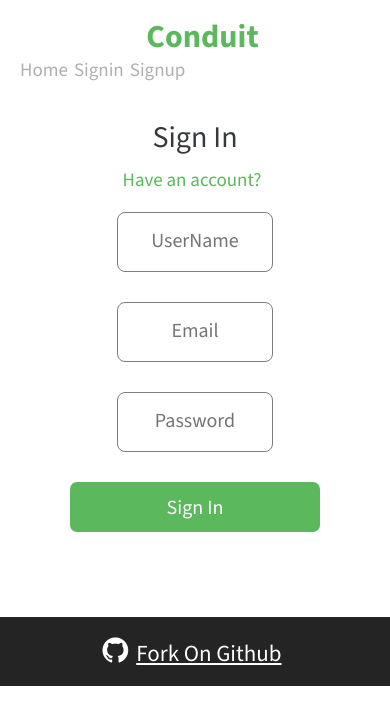
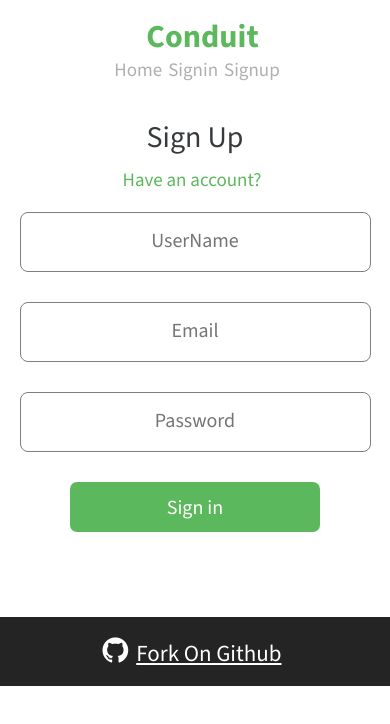
Before and after one commit to Leen-odeh3/conduit, a React (Vite) app: page /signup in a window 390 px wide. Shown: the top 724 px of the page. Built offline with nearby package versions, Linux system fonts and the light colour scheme.

Commit message:
responsive design done .

```diff
--- a/src/Component/Header/Header.css
+++ b/src/Component/Header/Header.css
@@ -14,4 +14,8 @@ a{
    a{
     padding-right: 6px;
    }
+   nav{
+    text-align: center;
+   }
+
 }
--- a/src/Pages/Settings/Settings.css
+++ b/src/Pages/Settings/Settings.css
@@ -54,3 +54,9 @@ button.btn2:hover{
     color:white;
     background-color: #b85c5c;
 }
+
+@media(max-width:800px){
+   input{
+        width:90%;
+    }
+}
--- a/src/Pages/Signup/Signup.jsx
+++ b/src/Pages/Signup/Signup.jsx
@@ -4,7 +4,7 @@ const Signup = () => {
   return (
     <div>
       <div style={{ height: "500px", textAlign: "center", marginTop: "30px" }}>
-        <p style={{ textAlign: "center" }}>Sign In</p>
+        <p style={{ textAlign: "center" }}>Sign Up</p>
         <Link to="/signup" style={{ color: "#5cb85c" }}>
           Have an account?
         </Link>
@@ -17,7 +17,7 @@ const Signup = () => {
           className="btn1"
           style={{ marginBottom: "20px", cursor: "pointer" }}
         >
-          Sign In
+          Sign in
         </button>
       </div>
     </div>
```
